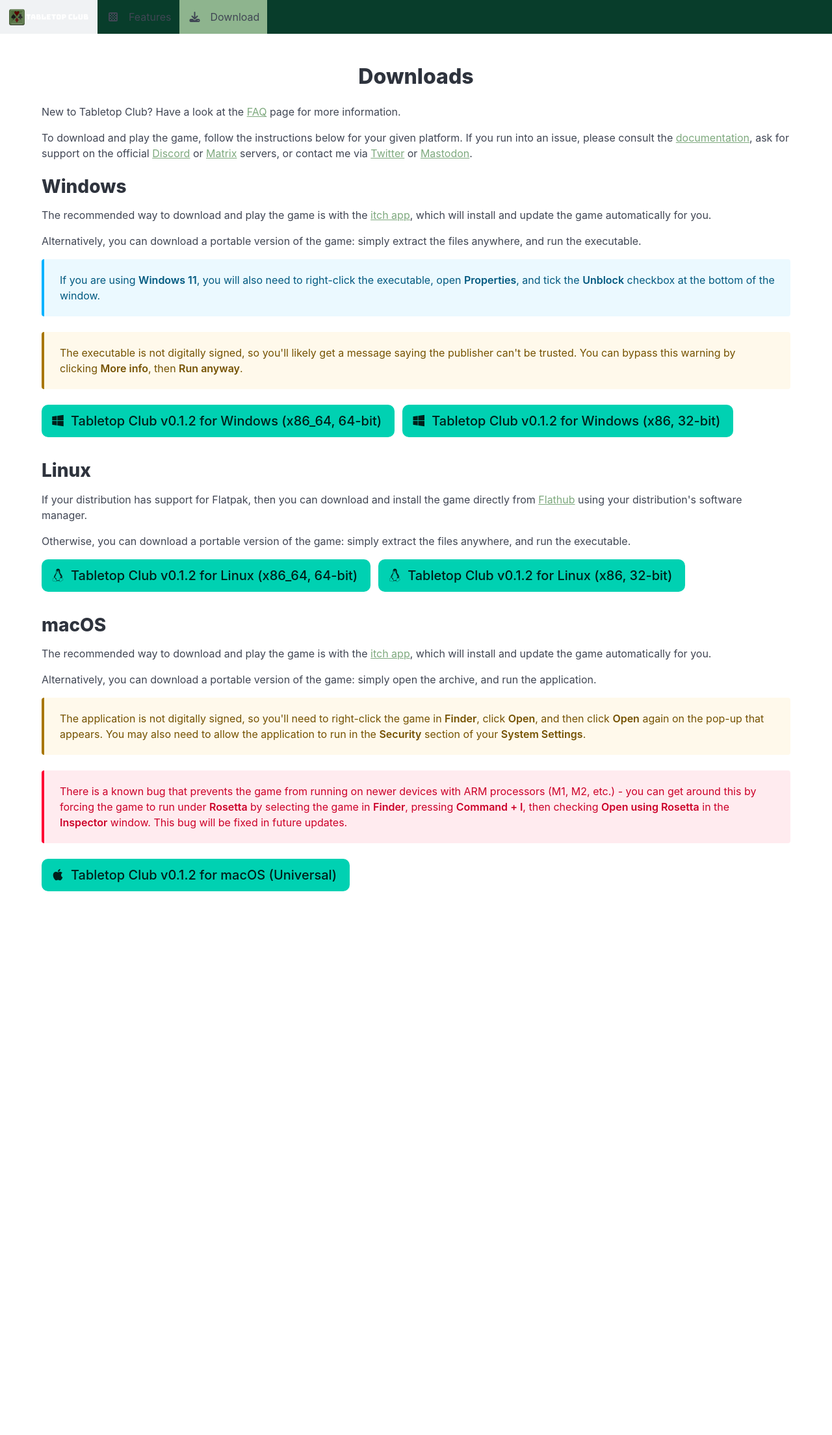
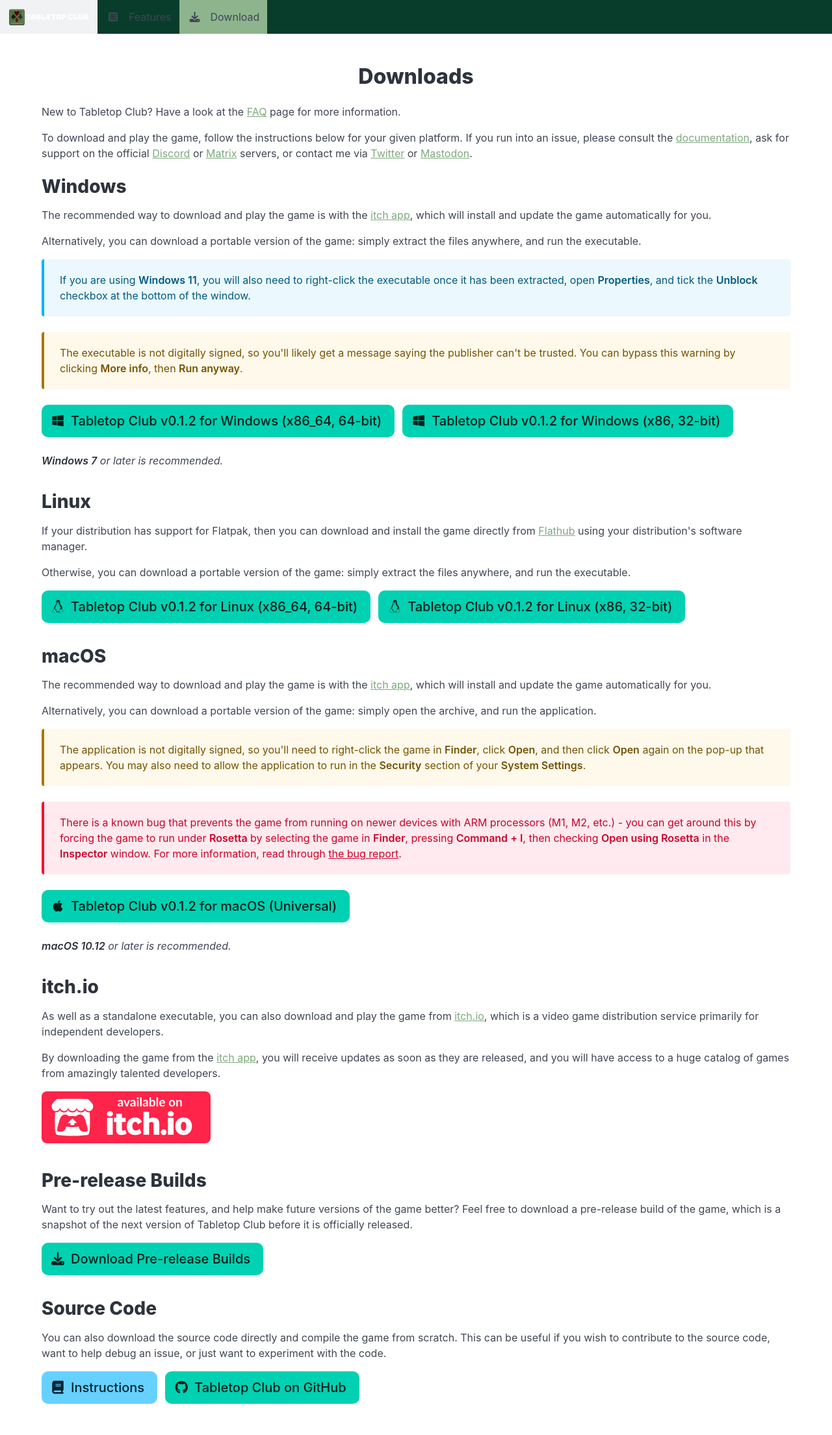
Before and after one commit to drwhut/tabletop_club_website, a Jekyll site: the page built from downloads/index.html, in a window 1280 px wide. Shown: the whole page at 65% size. Built offline with Jekyll 4.4.1, drawn with Linux system fonts in a browser that asks for light colours; nearby versions of some CDN libraries; before the commit the page ends 1420 px from its top, so only the background shows below that.

Commit message:
Completed the downloads page.

```diff
--- a/_includes/download_stable.html
+++ b/_includes/download_stable.html
@@ -21,7 +21,7 @@
             <p>Alternatively, you can download a portable version of the game: simply extract the files anywhere, and run the executable.</p>
             <article class="message is-info">
                 <div class="message-body">
-                    If you are using <strong>Windows 11</strong>, you will also need to right-click the executable, open <strong>Properties</strong>, and tick the <strong>Unblock</strong> checkbox at the bottom of the window.
+                    If you are using <strong>Windows 11</strong>, you will also need to right-click the executable once it has been extracted, open <strong>Properties</strong>, and tick the <strong>Unblock</strong> checkbox at the bottom of the window.
                 </div>
             </article>
             <article class="message is-warning">
@@ -43,6 +43,7 @@
                     <span>Tabletop Club {{ latest_stable.version }} for Windows (x86, 32-bit)</span>
                 </a>
             </div>
+            <p><i><strong>Windows 7</strong> or later is recommended.</i></p>
         </div>
         <div class="cell content">
             <h2>Linux</h2>
@@ -76,7 +77,7 @@
             <article class="message is-danger">
                 <div class="message-body">
                     There is a known bug that prevents the game from running on newer devices with ARM processors (M1, M2, etc.) - you can get around this by forcing the game to run under <strong>Rosetta</strong> by selecting the game in <strong>Finder</strong>, pressing <strong>Command + I</strong>, then checking <strong>Open using Rosetta</strong> in the <strong>Inspector</strong> window.
-                    This bug will be fixed in future updates.
+                    For more information, read through <a href="https://github.com/drwhut/tabletop-club/issues/282" target="_blank">the bug report</a>.
                 </div>
             </article>
             <div class="buttons are-medium">
@@ -87,16 +88,41 @@
                     <span>Tabletop Club {{ latest_stable.version }} for macOS (Universal)</span>
                 </a>
             </div>
-        </div>
-        <!--
-        <div class="cell content">
-            <h2>Windows</h2>
-            <p>The recommended way to install the game is through the <a href="#itch">itch app</a></p>
+            <p><i><strong>macOS 10.12</strong> or later is recommended.</i></p>
         </div>
         <div class="cell content">
             <h2 id="itch">itch.io</h2>
+            <p>As well as a standalone executable, you can also download and play the game from <a href="https://drwhut.itch.io/tabletop-club" target="_blank">itch.io</a>, which is a video game distribution service primarily for independent developers.</p>
+            <p>By downloading the game from the <a href="https://itch.io/app" target="_blank">itch app</a>, you will receive updates as soon as they are released, and you will have access to a huge catalog of games from amazingly talented developers.</p>
             <p><a href="https://drwhut.itch.io/tabletop-club" target="_blank"><img src="/assets/images/itch_io_badge.svg" style="max-height: 5em;"></a></p>
         </div>
-        -->
+        <div class="cell content">
+            <h2>Pre-release Builds</h2>
+            <p>Want to try out the latest features, and help make future versions of the game better? Feel free to download a pre-release build of the game, which is a snapshot of the next version of Tabletop Club before it is officially released.</p>
+            <a class="button is-primary is-medium" href="/downloads/prerelease">
+                <span class="icon">
+                    <i class="fa-solid fa-download"></i>
+                </span>
+                <span>Download Pre-release Builds</span>
+            </a>
+        </div>
+        <div class="cell content">
+            <h2>Source Code</h2>
+            <p>You can also download the source code directly and compile the game from scratch. This can be useful if you wish to contribute to the source code, want to help debug an issue, or just want to experiment with the code.</p>
+            <div class="buttons are-medium">
+                <a class="button is-info" href="https://tabletop-club.readthedocs.io/en/stable/general/download/compiling_from_source.html" target="_blank">
+                    <span class="icon">
+                        <i class="fa-solid fa-book"></i>
+                    </span>
+                    <span>Instructions</span>
+                </a>
+                <a class="button is-primary" href="https://github.com/drwhut/tabletop-club" target="_blank">
+                    <span class="icon">
+                        <i class="fa-brands fa-github"></i>
+                    </span>
+                    <span>Tabletop Club on GitHub</span>
+                </a>
+            </div>
+        </div>
     </div>
 </div>
--- a/assets/css/theme.css
+++ b/assets/css/theme.css
@@ -5,6 +5,10 @@
 
 .navbar {
     --bulma-navbar-background-color: #083d2b;
+}
+
+.navbar-item {
+    --bulma-navbar-item-color-l: 90%;
 }
 
 .hero {
```
